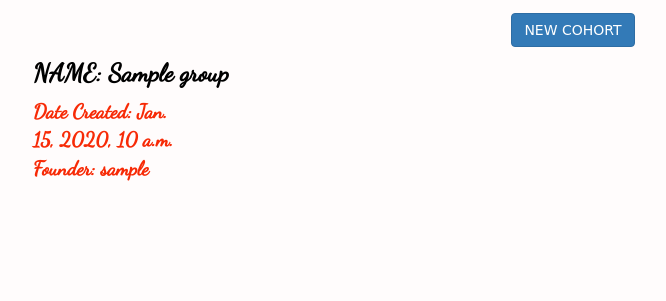
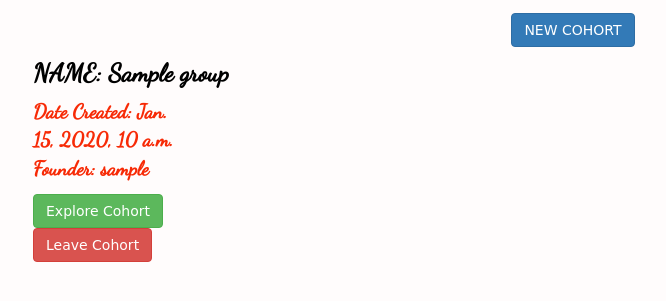
Before and after one commit to DebbieElabonga/Alumni-Platform, a Django app: page / in a window 1280 px wide. Shown: the part 283-584 px from the top of the page, without its empty margins (67-733 px from the left). Run offline with Django 3.2, Linux system fonts and the light colour scheme; a user stored in the database is signed in; tables that the repository leaves empty hold one stand-in row (values such as "Sample post"); some libraries are stand-ins or nearby versions.

Commit message:
add join button, leave and explore

```diff
--- a/app/templates/index.html
+++ b/app/templates/index.html
@@ -45,16 +45,15 @@
                                 Founder: {{group.creator}}
                             </div>
                         </div>
-                        <!-- <div style="padding-top:1%;padding-bottom:1%">
+                        <div style="padding-top:1%;padding-bottom:1%">
                             {% if request.user.profile.neighbourhood == hood %}
-                            <a class="btn btn-success btn-small" href="">Explore
-                                Neighbourhood</a>
+                            <a class="btn btn-success btn-small" href="">Explore Cohort</a>
                                 <br>
-                            <a class="btn btn-danger" href="">Leave Neighbourhood</a>
+                            <a class="btn btn-danger" href="">Leave Cohort</a>
                             {% elif not request.user.profile.neighbourhood %}
-                            <a class="btn btn-primary" href="">Join Neighbourhood</a>
+                            <a class="btn btn-primary" href="">Join Cohort</a>
                             {% endif %}
-                        </div> -->
+                        </div>
                     </div>
                 </div>
                 {% endfor %}
```
